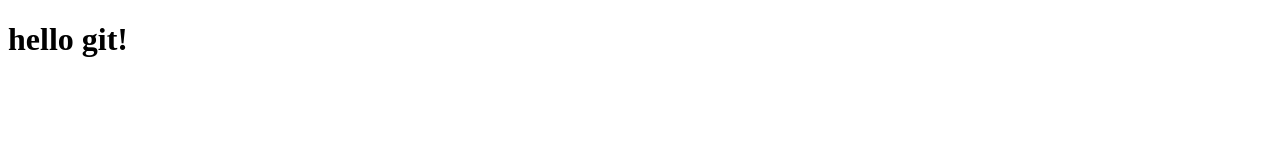
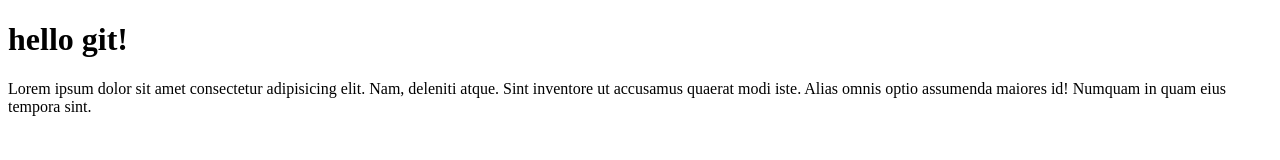
Before and after one commit to mslomaa/gitkurs, a plain HTML site: page index.html in a window 1280 px wide. Drawn offline with Linux system fonts and the light colour scheme.

Commit message:
added paragraph

```diff
--- a/index.html
+++ b/index.html
@@ -5,6 +5,7 @@
     <meta name="viewport" content="width=device-width, initial-scale=1.0">
     <title>Sloma</title>
     <h1>hello git! </h1>
+    <p>Lorem ipsum dolor sit amet consectetur adipisicing elit. Nam, deleniti atque. Sint inventore ut accusamus quaerat modi iste. Alias omnis optio assumenda maiores id! Numquam in quam eius tempora sint.</p>
 </head>
 <body>
 
```
